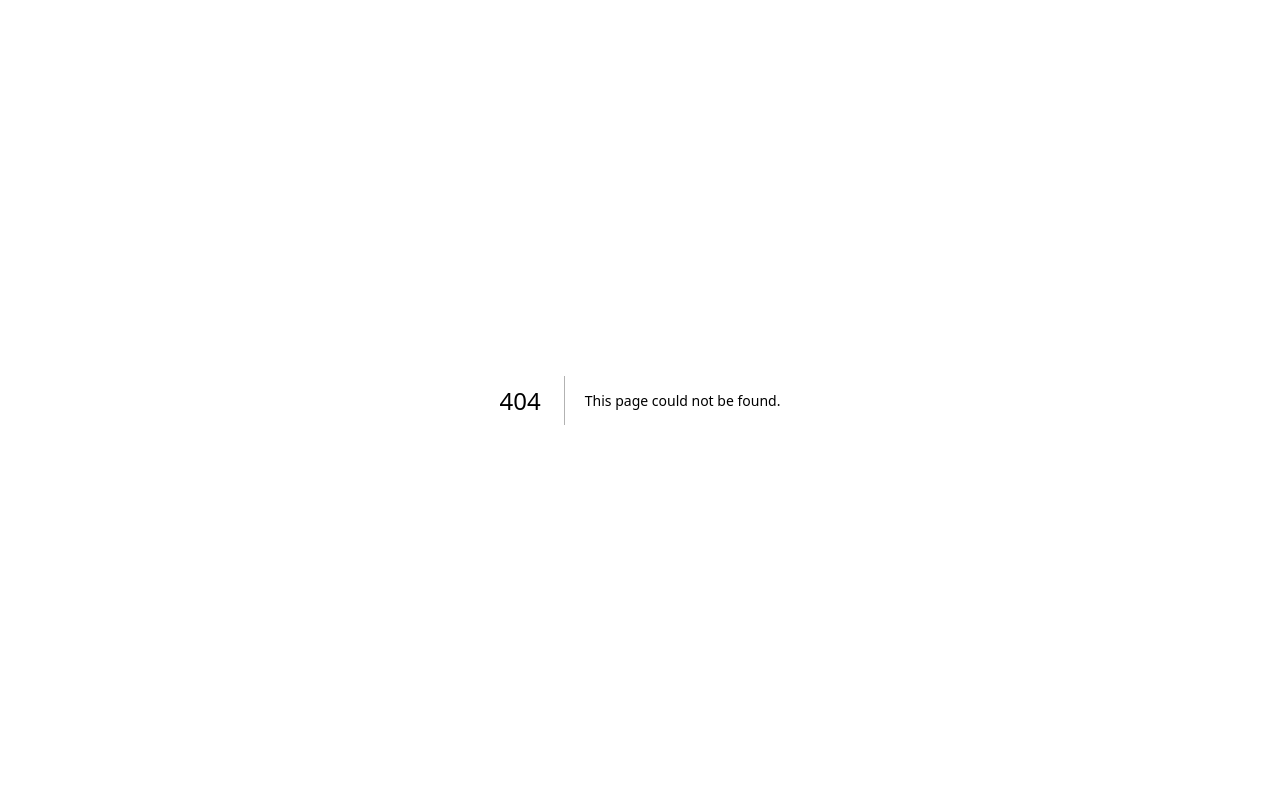
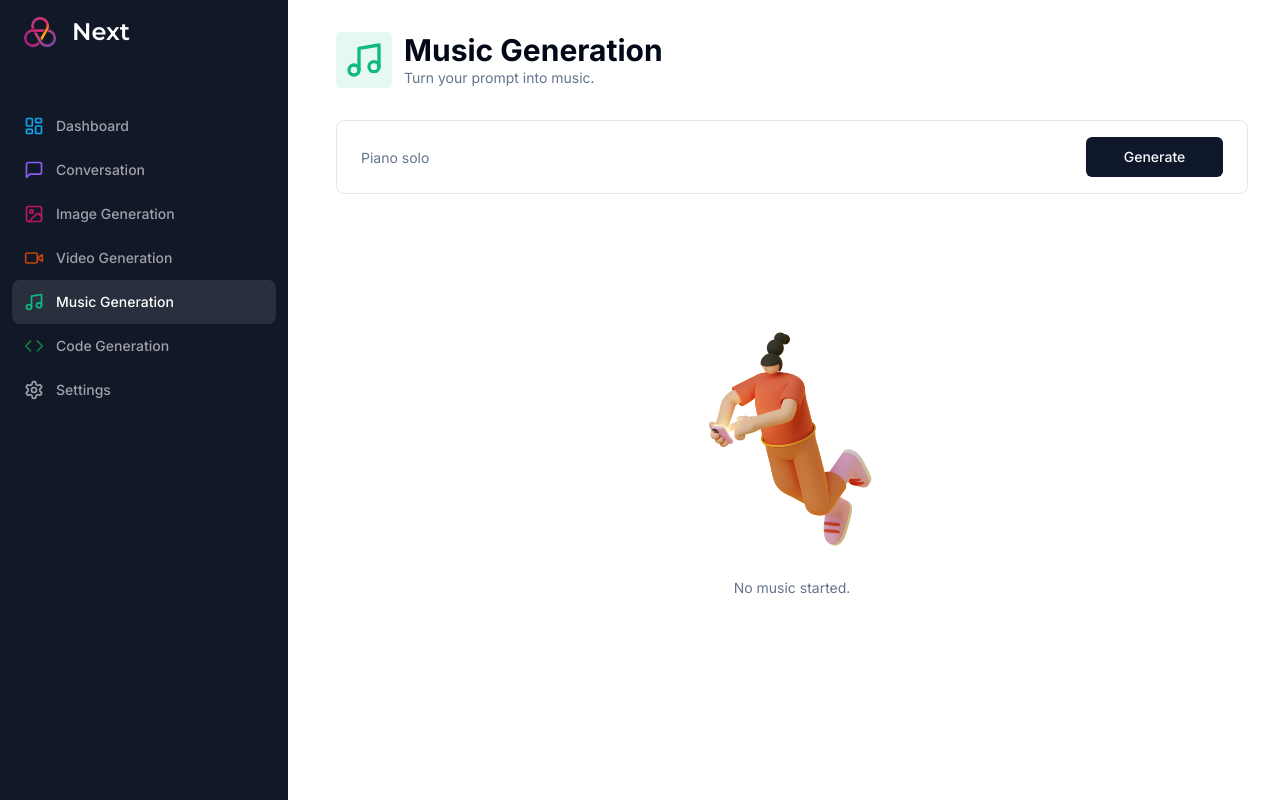
Before and after one commit to cieko/ai-saas, a Next.js app: page /music in a window 1280 px wide. Before the commit this address had no page. Built offline with nearby package versions, Linux system fonts and the light colour scheme.

Commit message:
music generation

```diff
--- /dev/null
+++ b/app/(dashboard)/(routes)/music/constant.ts
@@ -0,0 +1,7 @@
+import * as z from "zod";
+
+export const formSchema = z.object({
+    prompt: z.string().min(1, {
+        message: "Music Prompt is required.",
+    }),
+});
--- /dev/null
+++ b/app/(dashboard)/(routes)/music/page.tsx
@@ -0,0 +1,116 @@
+"use client";
+
+import { useState } from "react";
+import * as z from "zod";
+import axios from "axios";
+import { Music } from "lucide-react";
+import { useForm } from "react-hook-form";
+import { zodResolver } from "@hookform/resolvers/zod";
+import { ChatCompletionRequestMessage } from "openai";
+import { useRouter } from "next/navigation";
+
+import { Heading } from "@/components/heading";
+import { Form, FormControl, FormField, FormItem } from "@/components/ui/form";
+import { Input } from "@/components/ui/input";
+import { Button } from "@/components/ui/button";
+import { Empty } from "@/components/empty";
+import { Loader } from "@/components/loader";
+
+import { formSchema } from "./constant";
+
+const MusicPage = () => {
+    const router = useRouter();
+    const [music, setMusic] = useState<string>();
+
+    const form = useForm<z.infer<typeof formSchema>>({
+        resolver: zodResolver(formSchema),
+        defaultValues: {
+            prompt: "",
+        },
+    });
+
+    const isLoading = form.formState.isSubmitting;
+
+    const onSubmit = async (values: z.infer<typeof formSchema>) => {
+        try {
+            setMusic(undefined);
+
+            const response = await axios.post("/api/music", values);
+
+            setMusic(response.data.audio);
+
+            form.reset();
+        } catch (error: any) {
+            // TODO: open pro modal
+            console.log(error);
+        } finally {
+            router.refresh();
+        }
+    };
+
+    return (
+        <div>
+            <Heading
+                title="Music Generation"
+                description="Turn your prompt into music."
+                icon={Music}
+                iconColor="text-emerald-500"
+                bgColor="bg-emerald-500/10"
+            />
+
+            <div className="px-4 lg:px-8">
+                <div className="">
+                    <Form {...form}>
+                        <form
+                            action="submit"
+                            onSubmit={form.handleSubmit(onSubmit)}
+                            className="rounded-lg border w-full p-4 px-3 md:px-6 focus-within:shadow-sm grid grid-cols-12 gap-2"
+                        >
+                            <FormField
+                                name="prompt"
+                                render={({ field }) => (
+                                    <FormItem className="col-span-12 lg:col-span-10">
+                                        <FormControl className="m-0 p-0">
+                                            <Input
+                                                className="border-0 outline-none focus-visible:ring-0 focus-visible:ring-transparent"
+                                                disabled={isLoading}
+                                                placeholder="Piano solo"
+                                                {...field}
+                                            />
+                                        </FormControl>
+                                    </FormItem>
+                                )}
+                            />
+                            <Button
+                                className="col-span-12 lg:col-span-2 w-full"
+                                disabled={isLoading}
+                            >
+                                Generate
+                            </Button>
+                        </form>
+                    </Form>
+                </div>
+
+                <div className="space-y-4 mt-4">
+                    <div className="flex flex-col-reverse gap-y-4">
+                        {isLoading && (
+                            <div className="p-8 rounded-lg w-full flex items-center justify-center bg-muted">
+                                <Loader />
+                            </div>
+                        )}
+                        {!music && !isLoading && (
+                            <Empty label="No music started." />
+                        )}
+                        {music && (
+                            <audio controls className="w-full mt-8">
+                                <source src={music} />
+                            </audio>
+                        )}
+                    </div>
+                </div>
+            </div>
+        </div>
+    );
+};
+
+export default MusicPage;
--- /dev/null
+++ b/app/api/music/route.ts
@@ -0,0 +1,37 @@
+import { auth } from "@clerk/nextjs";
+import { NextResponse } from "next/server";
+import Replicate from "replicate";
+
+const replicate = new Replicate({
+    auth: process.env.REPLICATE_API_TOKEN!,
+});
+
+export async function POST(req: Request) {
+    try {
+        const { userId } = auth();
+        const body = await req.json();
+        const { prompt } = body;
+
+        if (!userId) {
+            return new NextResponse("Unauthorized", { status: 401 });
+        }
+
+        if (!prompt) {
+            return new NextResponse("Prompt is required", { status: 400 });
+        }
+
+        const response = await replicate.run(
+            "riffusion/riffusion:8cf61ea6c56afd61d8f5b9ffd14d7c216c0a93844ce2d82ac1c9ecc9c7f24e05",
+            {
+                input: {
+                    prompt_a: prompt,
+                },
+            }
+        );
+
+        return NextResponse.json(response);
+    } catch (error) {
+        console.log("[MUSIC_ERROR]", error);
+        return new NextResponse("Internal Error", { status: 500 });
+    }
+}
--- a/package.json
+++ b/package.json
@@ -34,6 +34,7 @@
     "react-hook-form": "^7.45.2",
     "react-hot-toast": "^2.4.1",
     "react-markdown": "^8.0.7",
+    "replicate": "^0.12.3",
     "tailwind-merge": "^1.14.0",
     "tailwindcss": "3.3.3",
     "tailwindcss-animate": "^1.0.6",
```
Also changed, not shown: 1 other file (tests, documents, lock files or other folders).
